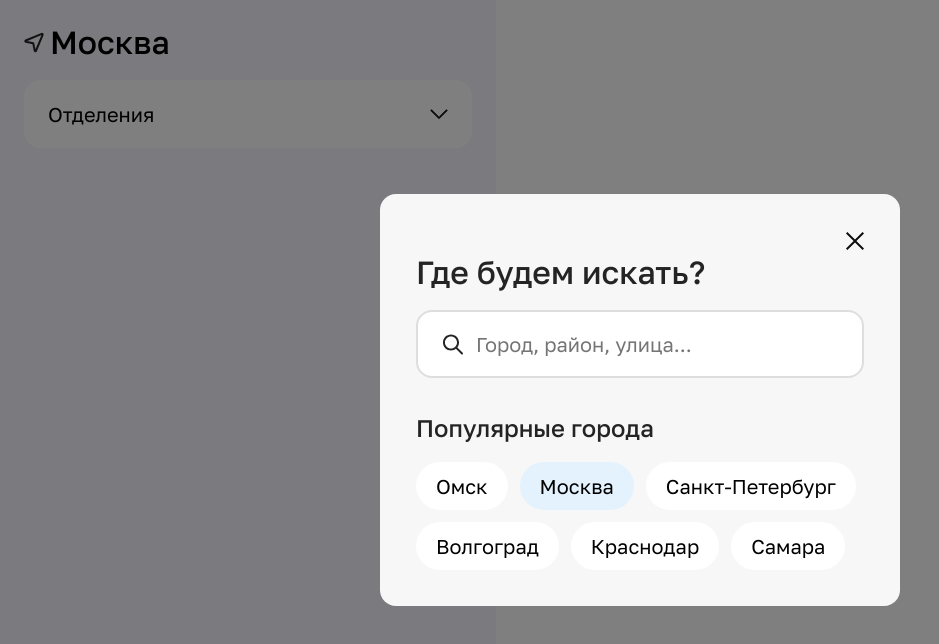
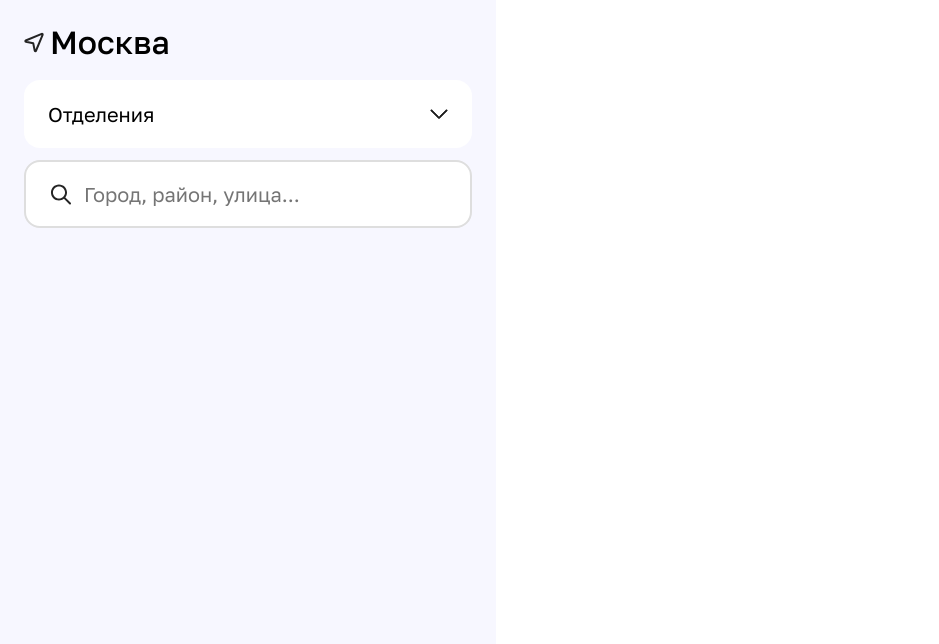
Before and after one commit to ru39391/map.app, a Vue app: page / in a window 1280 px wide. Shown: the top 644 px of the page, without its empty margins (0-939 px from the left). Built offline with nearby package versions, Linux system fonts and the light colour scheme.

Commit message:
feature/настроить формирование списка филиалов для текущей геопозиции

```diff
--- a/src/App.vue
+++ b/src/App.vue
@@ -9,6 +9,11 @@
         <div class="map-filter-holder">
           <MapSelecter />
         </div>
+        <MapSearch
+          :arr="currentItemsList"
+          param="address"
+          placeholder="Город, район, улица..."
+        />
       </div>
     </div>
     <MapModal
@@ -19,6 +24,7 @@
         <MapSearch
           :arr="locationList"
           param="location"
+          placeholder="Город"
           noResultMess="В этом городе еще нет отделения"
         />
       </template>
@@ -41,7 +47,7 @@
 
 <script>
   import { mapActions, mapState } from 'pinia';
-  import { FILIAL_KEY } from './utils/constants';
+  import { FILIAL_KEY, LOCATION_KEY } from './utils/constants';
   import { useCategoryStore } from './store/modules/category';
   import { useLocationStore } from './store/modules/location';
   import { useModalStore } from './store/modules/modal';
@@ -63,16 +69,14 @@
         useCategoryStore,
         [
           'itemsList',
+          'currentItemsList',
           'categoryList'
         ]
       ),
 
       ...mapState(
         useLocationStore,
-        [
-          'locationList',
-          'currentLocation'
-        ]
+        ['locationList', 'currentLocation']
       ),
 
       currLocationCaption() {
@@ -89,36 +93,41 @@
         useCategoryStore,
         [
           'fetchCategoryData',
+          'setCurrentItemsList',
           'setCurrentCategory'
         ]
       ),
 
       ...mapActions(
         useLocationStore,
-        [
-          'setLocationList',
-          'setCurrentLocation'
-        ]
+        ['setLocationList', 'setCurrentLocation']
       ),
 
-      ...mapActions(
-        useModalStore,
-        [
-          'setModalOpen'
-        ]
-      ),
+      ...mapActions(useModalStore, ['setModalOpen']),
 
       handleCurrLocation(value) {
-        this.setCurrentLocation(value);
+        this.setModalOpen(false);
+
+        if(this.currentLocation && value !== this.currentLocation.location) this.setCurrentLocation(value);
       }
     },
 
     watch: {
+      currentLocation(data) {
+        this.setCurrentItemsList({
+          arr: this.itemsList,
+          [LOCATION_KEY]: data && data[LOCATION_KEY]
+        });
+      },
       itemsList(arr) {
         this.setLocationList(arr);
+        this.setCurrentItemsList({
+          arr,
+          [LOCATION_KEY]: this.currentLocation && this.currentLocation[LOCATION_KEY]
+        });
       },
-      currentLocation(data) {
-        console.log(data);
+      currentItemsList(arr) {
+        console.log(arr);
       }
     },
 
--- a/src/map-search.vue
+++ b/src/map-search.vue
@@ -7,16 +7,16 @@
     <input
       class="map-search__field"
       type="text"
-      placeholder="Город, район, улица..."
+      :placeholder="placeholder"
       v-model="location"
       @focus="setSearchInputFocused(true)"
       @blur="setSearchInputFocused(false)"
     />
-    <div class="map-dropdown" v-if="isSearchInputFocused && isResultListOpen">
+    <div class="map-dropdown" v-if="isResultListOpen">
       <div
         :class="[
           'map-dropdown__wrapper',
-          { 'map-dropdown__wrapper_height_min is-active': isSearchInputFocused && isResultListOpen }
+          { 'map-dropdown__wrapper_height_min is-active': isResultListOpen }
         ]"
       >
         <button
@@ -36,7 +36,7 @@
 </template>
 
 <script>
-  import { mapActions } from 'pinia';
+  import { mapActions, mapState } from 'pinia';
   import { useLocationStore } from './store/modules/location';
   import { useModalStore } from './store/modules/modal';
   import PinIcon from './assets/icons/pin-icon.vue';
@@ -67,12 +67,22 @@
         type: String,
         required: true
       },
+      placeholder: {
+        type: String
+      },
       noResultMess: {
         type: String
       },
     },
 
     computed: {
+      ...mapState(
+        useLocationStore,
+        ['locationList', 'currentLocation']
+      ),
+
+      ...mapState(useModalStore, ['isModalOpen']),
+
       isResultListOpen() {
         return this.location && this.resultList.length;
       }
@@ -99,10 +109,9 @@
       },
 
       handleResultItem(value) {
-        this.location = '';
-        this.resultList = [];
-        this.setModalOpen(false)
-        this.setCurrentLocation(value)
+        this.setModalOpen(false);
+
+        if(this.currentLocation && value !== this.currentLocation.location) this.setCurrentLocation(value);
       },
     },
 
@@ -110,6 +119,11 @@
       location(value) {
         this.handleChange(value);
       },
+
+      isModalOpen() {
+        this.location = '';
+        this.resultList = [];
+      }
     },
   };
 </script>
--- a/src/store/modules/category.js
+++ b/src/store/modules/category.js
@@ -3,10 +3,11 @@ import {
   FILIAL_KEY,
   ATM_KEY,
   POINT_KEY,
-  TERMINAL_KEY
+  TERMINAL_KEY,
+  LOCATION_KEY
 } from '../../utils/constants';
 
-import { fetchersData } from '../../utils';
+import { fetchersData, handleLocationList } from '../../utils';
 import { fetchFilterData } from '../../utils/fetchFilterData';
 
 const useCategoryStore = defineStore({
@@ -14,6 +15,7 @@ const useCategoryStore = defineStore({
   state: () => ({
     isCategoryListLoading: false,
     itemsList: [],
+    currentItemsList: [],
     filterList: [],
     categoryList: [
       {type: FILIAL_KEY, caption: 'Отделения', category: 'Филиал'},
@@ -62,6 +64,12 @@ const useCategoryStore = defineStore({
         this.isCategoryListLoading = false;
       }
     },
+    setCurrentItemsList(data) {
+      const { arr } = data;
+      const currentItemsArr = handleLocationList(arr, 'id').filter(item => item[LOCATION_KEY] === data[LOCATION_KEY]);
+
+      this.currentItemsList = arr.reduce((acc, item) => currentItemsArr.find(({ id }) => id === item.id) ? [...acc, item] : acc, []);
+    },
     setCurrentCategory(data) {
       this.currentCategory = data;
     },
--- a/src/store/modules/location.js
+++ b/src/store/modules/location.js
@@ -1,5 +1,5 @@
 import { defineStore } from 'pinia';
-import { setLocation } from '../../utils';
+import { setLocation, handleLocationList } from '../../utils';
 import { LOCATION_KEY } from '../../utils/constants';
 
 const useLocationStore = defineStore({
@@ -11,26 +11,13 @@ const useLocationStore = defineStore({
   }),
   actions: {
     setLocationList(arr) {
-      const rawLocationList = arr.reduce(
-        (acc, { address }) => {
-          if(address.includes('г.') || address.includes('ст.')) {
-            const addressValue = address.includes('г.') ? address.split('г.')[1] :  address.split('ст.')[1];
-
-            return [...acc, addressValue.split(',')[0].trim()];
-          } else {
-            return acc;
-          }
-        }, []
-      );
-      const locationList = rawLocationList.reduce(
+      const locationArr = handleLocationList(arr).reduce(
         (acc, item) => acc.find(value => value === item) ? acc : [...acc, item], []
       );
-      const locationDataList = locationList.map(location => (
-        {
-          location,
-          value: rawLocationList.filter(item => item === location).length
-        }
-      ));
+      const locationDataList = locationArr.map(location => ({
+        location,
+        value: handleLocationList(arr).filter(item => item === location).length
+      }));
 
       this.locationList = locationDataList.sort((a, b) => {
         const paramA = a.value;
--- a/src/store/modules/modal.js
+++ b/src/store/modules/modal.js
@@ -3,7 +3,7 @@ import { defineStore } from 'pinia';
 const useModalStore = defineStore({
   id: 'modal',
   state: () => ({
-    isModalOpen: true
+    isModalOpen: false
   }),
   actions: {
     setModalOpen(value) {
--- a/src/utils/constants.js
+++ b/src/utils/constants.js
@@ -3,6 +3,7 @@ const ATM_KEY = 'atm';
 const POINT_KEY = 'point';
 const TERMINAL_KEY = 'terminal';
 
+const ADDRESS_KEY = 'address';
 const LOCATION_KEY = 'location';
 
 export {
@@ -10,5 +11,6 @@ export {
   ATM_KEY,
   POINT_KEY,
   TERMINAL_KEY,
+  ADDRESS_KEY,
   LOCATION_KEY
 };
--- a/src/utils/index.js
+++ b/src/utils/index.js
@@ -3,6 +3,7 @@ import {
   ATM_KEY,
   POINT_KEY,
   TERMINAL_KEY,
+  ADDRESS_KEY,
   LOCATION_KEY
 } from './constants';
 
@@ -72,7 +73,23 @@ const setLocation = async (value) => {
   return data;
 }
 
+const handleLocationList = (arr, key = '') => arr.reduce(
+  (acc, item) => {
+    const data = {};
+
+    if(item[ADDRESS_KEY].includes('г.') || item[ADDRESS_KEY].includes('ст.')) {
+      const str = item[ADDRESS_KEY].includes('г.') ? item[ADDRESS_KEY].split('г.')[1] : item[ADDRESS_KEY].split('ст.')[1];
+      data[LOCATION_KEY] = str.split(',')[0].trim();
+
+      return [...acc, key ? {...data, [ADDRESS_KEY]: item[ADDRESS_KEY], [key]: item[key]} : data[LOCATION_KEY] ];
+    } else {
+      return acc;
+    }
+  }, []
+);
+
 export {
   fetchersData,
-  setLocation
+  setLocation,
+  handleLocationList
 };
```
Also changed, not shown: src/map-modal.vue (+2 -12 lines).
